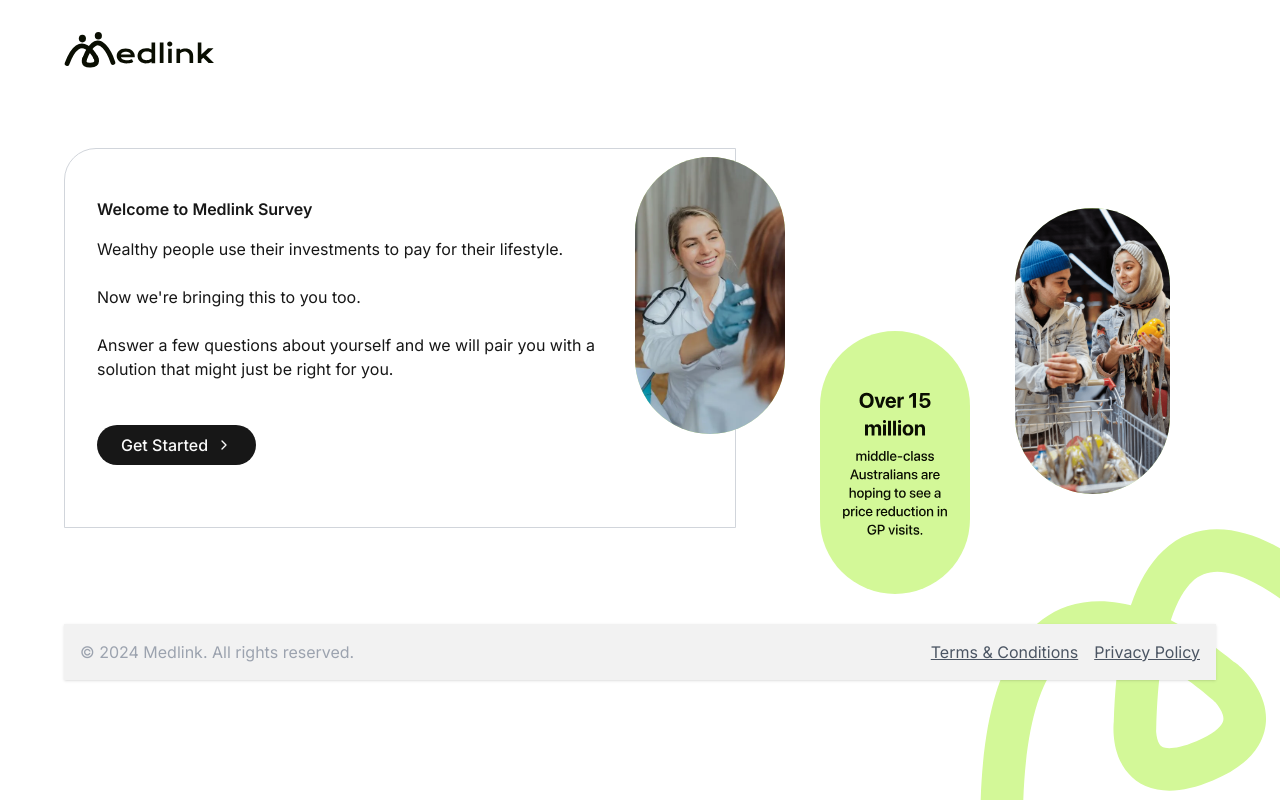
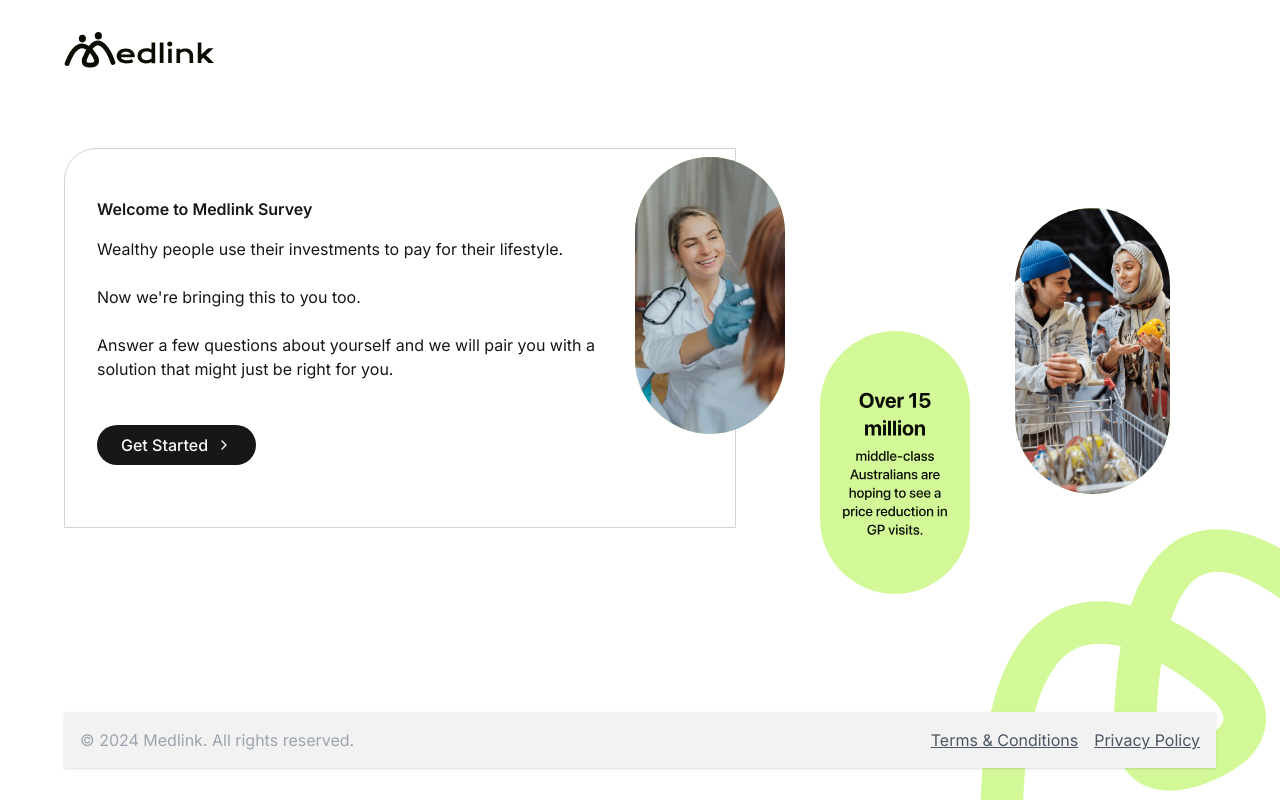
Before and after one commit to joinwell-company/medlink-survey, a Next.js app: page / in a window 1280 px wide. Built offline with nearby package versions, Linux system fonts and the light colour scheme.

Commit message:
fixed footer
adjusted footer to stay at the bottom of the screen

```diff
--- a/src/components/survey/SurveyLayout.tsx
+++ b/src/components/survey/SurveyLayout.tsx
@@ -12,8 +12,9 @@ export default function SurveyLayout({ children }: SurveyLayoutProps) {
   const totalSteps = 7;
 
   return (
-    <div className="min-h-screen flex items-center justify-center bg-background font-sans">
-      <div className="bg-white pb-8 pt-8 w-full max-w-6xl min-h-screen rounded-lg shadow-lg">
+    <div className="min-h-screen flex flex-col bg-background font-sans">
+      {/* Main content */}
+      <div className="flex-grow flex flex-col bg-white pb-8 pt-8 w-full max-w-6xl mx-auto rounded-lg shadow-lg">
         {/* Header */}
         <header className="w-full bg-white">
           <div className="flex items-center justify-between">
@@ -34,6 +35,8 @@ export default function SurveyLayout({ children }: SurveyLayoutProps) {
             )}
           </div>
         </header>
+
+        {/* Main content section */}
         <main className={`flex-grow flex ${currentStep === 1 ? 'items-start justify-start' : 'items-center justify-center'}`}>
           {currentStep === 1 ? (
             <div className="flex w-full">
@@ -56,8 +59,9 @@ export default function SurveyLayout({ children }: SurveyLayoutProps) {
             </div>
           )}
         </main>
-      <footer className="mx-auto z-10 relative">
-        <div className="bg-[#F2F2F2] rounded-lg p-4 shadow flex items-center justify-between">
+      {/* Footer */}
+      <footer className="w-full mt-auto z-20">
+        <div className="bg-[#F2F2F2] rounded-lg p-4 shadow flex items-center justify-between max-w-6xl mx-auto">
           <div className="text-gray-400 text-xs">
             © 2024 Medlink. All rights reserved.
           </div>
@@ -67,8 +71,12 @@ export default function SurveyLayout({ children }: SurveyLayoutProps) {
           </div>
         </div>
       </footer>
+      </div>
+
+
+      {/* Optional images for step 1 */}
       {currentStep === 1 ? (
-        <div className="absolute bottom-0 right-0">
+        <div className="absolute bottom-0 right-0 z-0">
           <Image src="/mbold.svg" alt="Mbold" width={300} height={300} />
         </div>
       ) : (
@@ -76,12 +84,6 @@ export default function SurveyLayout({ children }: SurveyLayoutProps) {
           <Image src="/mfaded.svg" alt="Mfaded" width={300} height={300} />
         </div>
       )}
-      {/* {currentStep === 1 && (
-        <div className="absolute right-20 mr-20" style={{ bottom: '350px' }}>
-          <Image src="/trolley.svg" alt="Trolley" width={155} height={155} />
-        </div>
-      )} */}
-    </div>
     </div>
   );
 }
```
Lines whose indentation alone changed are shown as unchanged.
